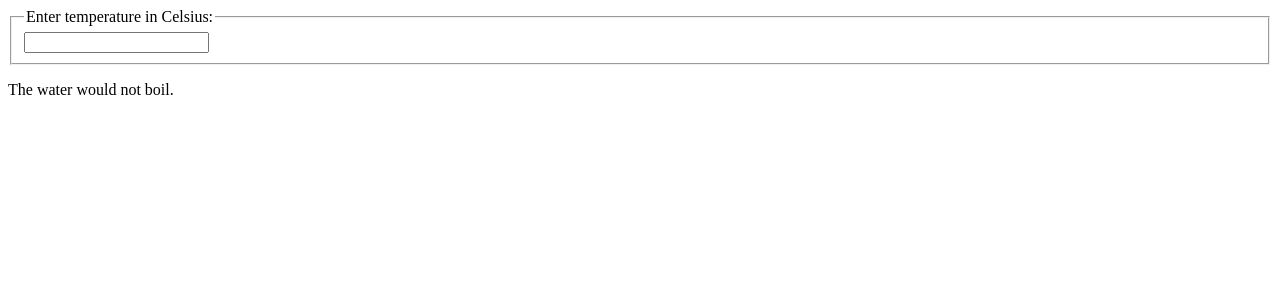
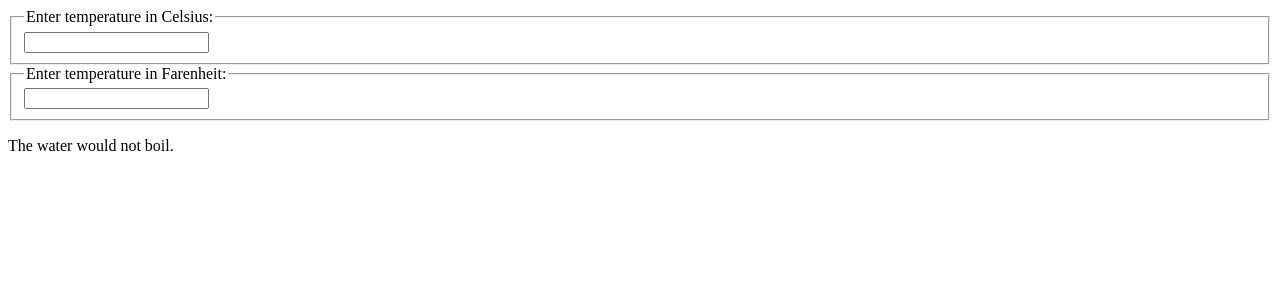
Before and after one commit to SharifTanvir/my-first-raeact-app, a React (Create React App) app: page / in a window 1280 px wide. Shown: the top 300 px of the page. Built offline with nearby package versions, Linux system fonts and the light colour scheme.

Commit message:
lesson11 done.

```diff
--- a/src/components/Calculator.js
+++ b/src/components/Calculator.js
@@ -1,29 +1,39 @@
 import React from "react";
+import { convert, toCelsius, toFarenheits } from "../lib/converter";
 import BoilingVerdict from "./BoilingVerdict";
+import TemperatureInput from "./TemperatureInput";
 
 export default class Calculator extends React.Component {
     state = {
-        temperature: ''
+        temperature: '',
+        scale: 'c',
     };
 
-    onTemperatureChange = (e) =>{
+    handleChange = (e, scale) =>{
         this.setState({
-            temperature: e.target.value
+            temperature: e.target.value,
+            scale,
         });
     }
 
     render(){
-        const {temperature} = this.state;
+        const {temperature, scale} = this.state;
+        const celsius = scale === 'f' ? convert(temperature, toCelsius) : temperature;
+        const farenheit = scale === 'c' ? convert(temperature, toFarenheits) : temperature;
         return(
             <div>
-                <fieldset>
-                    <legend>Enter temperature in Celsius:</legend>
-                    <input type="text"
-                        value={temperature}
-                        onChange={this.onTemperatureChange}
-                    />
-                </fieldset>
-                <BoilingVerdict celsius={parseFloat(temperature)}/>
+                <TemperatureInput
+                    scale="c"
+                    temperature={celsius}
+                    onTemperatureChange={this.handleChange}
+                />
+                <TemperatureInput
+                    scale="f"
+                    temperature={farenheit}
+                    onTemperatureChange={this.handleChange}
+                />
+                <BoilingVerdict celsius={parseFloat(temperature)}
+                />
             </div>
         );
     }
--- /dev/null
+++ b/src/components/TemperatureInput.js
@@ -0,0 +1,17 @@
+import React from "react";
+
+const scaleNames = {
+    c: 'Celsius',
+    f: 'Farenheit'
+};
+export default function TemperatureInput({scale, temperature, onTemperatureChange}) {
+    return(
+        <fieldset>
+            <legend>Enter temperature in {scaleNames[scale]}:</legend>
+            <input type="text"
+                value={temperature}
+                onChange={(e) => onTemperatureChange(e, scale)}
+            />
+        </fieldset>
+    );
+}
--- /dev/null
+++ b/src/lib/converter.js
@@ -0,0 +1,17 @@
+export function toCelsius(farenheit){
+    return (farenheit - 32 ) * 5/9;
+}
+
+export function toFarenheits(celsius){
+    return (celsius * 9) / 5 + 32;
+}
+
+export function convert( temperature, convertTo){
+    const input = parseFloat(temperature);
+    if(Number.isNaN(input)){
+        return '';
+    }
+    const output = convertTo(input);
+    const rounded = Math.round(output * 1000) / 1000;
+    return rounded.toString();
+}
```
